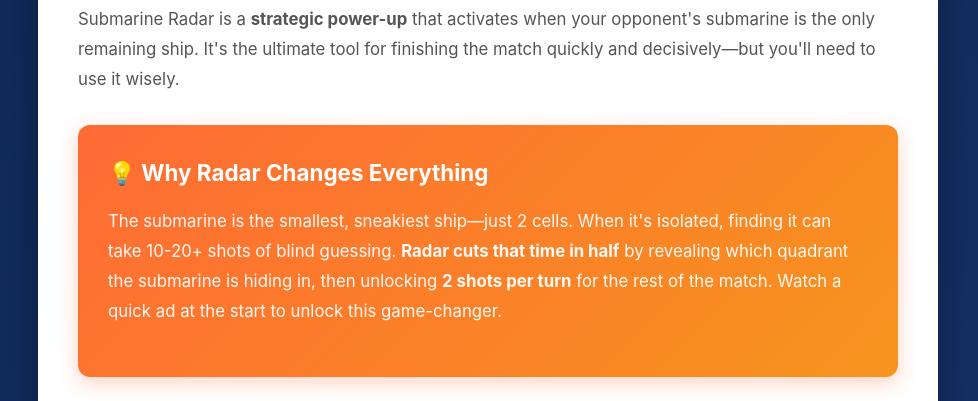
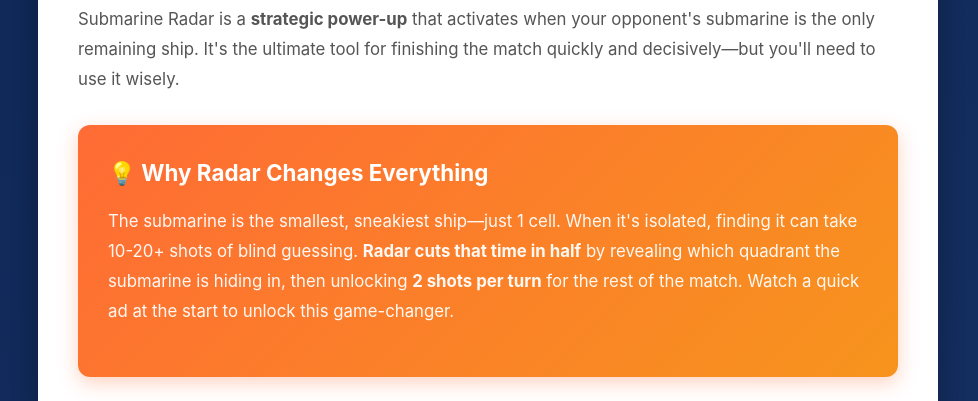
Before and after one commit to a1r2/a1r2.github.io, a plain HTML site: page sea-grid-tactics/submarine-radar.html in a window 1280 px wide. Shown: the part 399-800 px from the top of the page, without its empty margins (152-1130 px from the left). Drawn offline with Linux system fonts and the light colour scheme.

Commit message:
Fix submarine size: 1 cell (not 2)

```diff
--- a/sea-grid-tactics/submarine-radar.html
+++ b/sea-grid-tactics/submarine-radar.html
@@ -319,7 +319,7 @@
         <div class="highlight-box">
             <h3>💡 Why Radar Changes Everything</h3>
             <p>
-                The submarine is the smallest, sneakiest ship—just 2 cells. When it's isolated, finding it can take 10-20+ shots of blind guessing.
+                The submarine is the smallest, sneakiest ship—just 1 cell. When it's isolated, finding it can take 10-20+ shots of blind guessing.
                 <strong>Radar cuts that time in half</strong> by revealing which quadrant the submarine is hiding in, then unlocking
                 <strong>2 shots per turn</strong> for the rest of the match. Watch a quick ad at the start to unlock this game-changer.
             </p>
```
